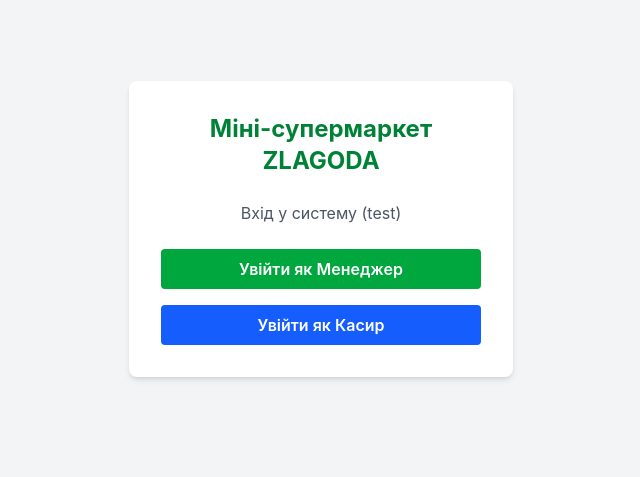
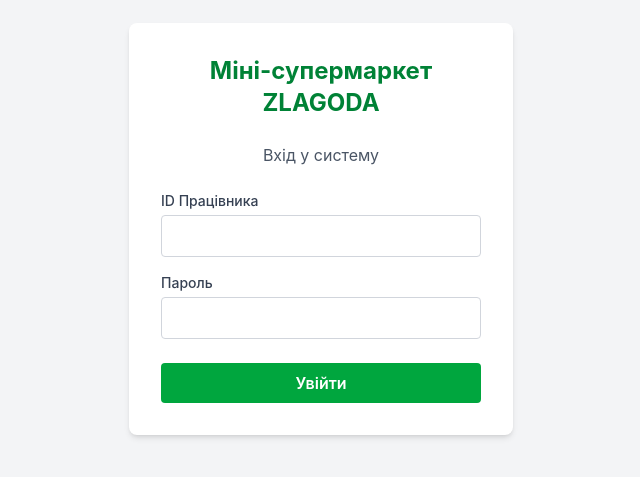
Before and after one commit to zarraban/AIC-project, a React app in the folder frontend/: page /login in a window 1280 px wide. Shown: the part 171-648 px from the top of the page, without its empty margins (319-959 px from the left). Built offline with nearby package versions, Linux system fonts and the light colour scheme; the HTML template or start-up script is replaced by a standard one.

Commit message:
Complete login page with form and redirect to layout depending on role

```diff
--- a/frontend/src/layouts/CashierLayout.jsx
+++ b/frontend/src/layouts/CashierLayout.jsx
@@ -1,15 +1,36 @@
 import React from 'react';
-import { Outlet } from 'react-router-dom';
+import { Outlet, useNavigate } from 'react-router-dom';
+import { useAuth } from '../context/AuthContext';
 
 export default function CashierLayout() {
+    const { logout } = useAuth();
+    const navigate = useNavigate();
+
+    const handleLogout = () => {
+        logout();
+        navigate('/login');
+    };
+
     return (
         <div className="flex min-h-screen bg-gray-50">
-            <aside className="w-64 bg-blue-800 text-white p-4 shadow-lg">
-                <h2 className="text-xl font-bold mb-8 text-center">ZLAGODA Cashier</h2>
-                <nav className="space-y-2">
-                    <div className="p-3 bg-blue-700 rounded cursor-pointer font-medium">🧾 Новий чек</div>
-                    <div className="p-3 hover:bg-blue-700 rounded cursor-pointer">🔍 Пошук товарів</div>
-                </nav>
+            <aside className="w-64 bg-blue-800 text-white flex flex-col shadow-lg">
+                <div className="p-4">
+                    <h2 className="text-xl font-bold mb-8 text-center">ZLAGODA Cashier</h2>
+                    <nav className="space-y-2">
+                        <div className="p-3 bg-blue-700 rounded cursor-pointer font-medium">🧾 Новий чек</div>
+                        <div className="p-3 hover:bg-blue-700 rounded cursor-pointer">🔍 Пошук товарів</div>
+                    </nav>
+                </div>
+
+
+                <div className="mt-auto p-4 border-t border-blue-500">
+                    <button
+                        onClick={handleLogout}
+                        className="w-full text-left p-3 hover:bg-blue-700 rounded transition text-white hover:text-red-500 font-semibold"
+                    >
+                        ❌ Вийти
+                    </button>
+                </div>
             </aside>
 
             <main className="flex-1 p-8">
--- a/frontend/src/layouts/ManagerLayout.jsx
+++ b/frontend/src/layouts/ManagerLayout.jsx
@@ -1,16 +1,36 @@
 import React from 'react';
-import { Outlet } from 'react-router-dom';
+import { Outlet, useNavigate } from 'react-router-dom';
+import { useAuth } from '../context/AuthContext';
 
 export default function ManagerLayout() {
+    const { logout } = useAuth();
+    const navigate = useNavigate();
+
+    const handleLogout = () => {
+        logout();
+        navigate('/login');
+    };
+
     return (
         <div className="flex min-h-screen bg-gray-50">
-            <aside className="w-64 bg-green-800 text-white p-4 shadow-lg">
+            <aside className="w-64 bg-green-800 text-white flex flex-col shadow-lg">
+                <div className="p-4">
                     <h2 className="text-xl font-bold mb-8 text-center">ZLAGODA Manager</h2>
                     <nav className="space-y-2">
                         <div className="p-3 bg-green-700 rounded cursor-pointer font-medium">👥 Працівники</div>
                         <div className="p-3 hover:bg-green-700 rounded cursor-pointer">📦 Категорії</div>
                         <div className="p-3 hover:bg-green-700 rounded cursor-pointer">🛒 Товари</div>
                     </nav>
+                </div>
+
+                <div className="mt-auto p-4 border-t border-green-500">
+                    <button
+                        onClick={handleLogout}
+                        className="w-full text-left p-3 hover:bg-green-700 rounded transition text-white hover:text-red-500 font-semibold"
+                    >
+                        ❌ Вийти
+                    </button>
+                </div>
             </aside>
 
             <main className="flex-1 p-8">
--- a/frontend/src/pages/Login.jsx
+++ b/frontend/src/pages/Login.jsx
@@ -1,25 +1,35 @@
-import React from 'react';
+import React, { useState } from 'react';
 import { useNavigate } from 'react-router-dom';
 import { useAuth } from '../context/AuthContext';
 
 export default function Login() {
+    const [id, setId] = useState('');
+    const [password, setPassword] = useState('');
+
     const navigate = useNavigate();
     const { login } = useAuth();
 
-    const handleMockLogin = (selectedRole) => {
-        const mockData = {
-            token: 'fake-jwt-token-12345',
-            role: selectedRole,
-            name: selectedRole === 'manager' ? 'Іван Менеджер' : 'Олена Касир',
-            id: selectedRole === 'manager' ? 'M-01' : 'C-01'
-        };
+    const handleLogin = (e) => {
+        e.preventDefault();
 
-        login(mockData);
-
-        if (selectedRole === 'manager') {
+        if (id === 'M-01' && password === '123') {
+            login({
+                token: 'fake-jwt-manager',
+                role: 'manager',
+                name: 'Іван',
+                id: 'M-01'
+            });
             navigate('/manager/employees');
+        } else if (id === 'C-01' && password === '123') {
+            login({
+                token: 'fake-jwt-cashier',
+                role: 'cashier',
+                name: 'Олена',
+                id: 'C-01'
+            });
+            navigate('/cashier/new-receipt');
         } else {
-            navigate('/cashier/new-receipt');
+            alert('Неправильний логін або пароль!');
         }
     };
 
@@ -29,23 +39,38 @@ export default function Login() {
                 <h1 className="text-2xl font-bold text-center text-green-700 mb-6">
                     Міні-супермаркет ZLAGODA
                 </h1>
-                <p className="text-gray-600 text-center mb-6">Вхід у систему (test)</p>
+                <p className="text-gray-600 text-center mb-6">Вхід у систему</p>
 
-                <div className="space-y-4">
-                    <button
-                        onClick={() => handleMockLogin('manager')}
-                        className="w-full bg-green-600 text-white font-semibold py-2 px-4 rounded hover:bg-green-700 transition"
-                    >
-                        Увійти як Менеджер
-                    </button>
+                <form onSubmit={handleLogin} className="space-y-4">
+                    <div>
+                        <label className="block text-gray-700 mb-1 text-sm font-medium">ID Працівника</label>
+                        <input
+                            type="text"
+                            value={id}
+                            onChange={(e) => setId(e.target.value)}
+                            className="w-full border border-gray-300 px-3 py-2 rounded focus:outline-none focus:ring-2 focus:ring-green-600"
+                            required
+                        />
+                    </div>
+
+                    <div>
+                        <label className="block text-gray-700 mb-1 text-sm font-medium">Пароль</label>
+                        <input
+                            type="password"
+                            value={password}
+                            onChange={(e) => setPassword(e.target.value)}
+                            className="w-full border border-gray-300 px-3 py-2 rounded focus:outline-none focus:ring-2 focus:ring-green-600"
+                            required
+                        />
+                    </div>
 
                     <button
-                        onClick={() => handleMockLogin('cashier')}
-                        className="w-full bg-blue-600 text-white font-semibold py-2 px-4 rounded hover:bg-blue-700 transition"
+                        type="submit"
+                        className="w-full bg-green-600 text-white font-semibold py-2 px-4 rounded hover:bg-green-700 transition mt-2"
                     >
-                        Увійти як Касир
+                        Увійти
                     </button>
-                </div>
+                </form>
             </div>
         </div>
     );
```
Lines whose indentation alone changed are shown as unchanged.
